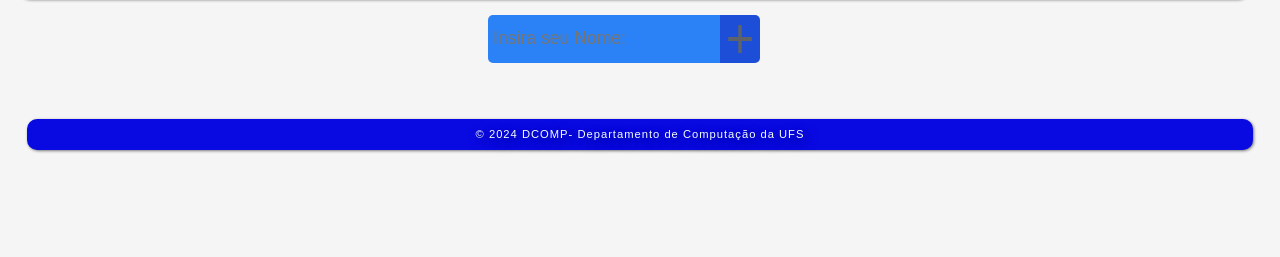
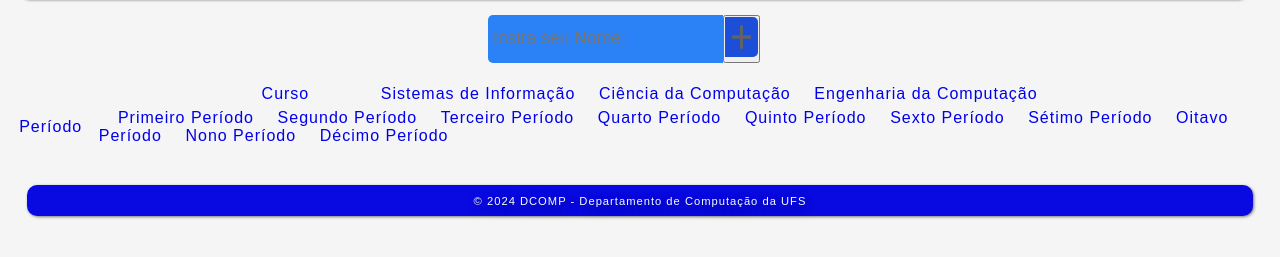
Before and after one commit to wanessasanttos/atividade_end, a plain HTML site: page index.html in a window 1280 px wide. Shown: the part 109-366 px from the top of the page. Drawn offline with Linux system fonts and the light colour scheme.

Commit message:
versão atualizada com falha no dropdown

```diff
--- a/index.html
+++ b/index.html
@@ -10,11 +10,10 @@
     <link rel="preconnect" href="https://fonts.gstatic.com" crossorigin>
     <link href="https://fonts.googleapis.com/icon?family=Material+Icons" rel="stylesheet">
     <link href="https://fonts.googleapis.com/css2?family=PT+Sans:ital,wght@0,400;0,700;1,400;1,700&display=swap">
-     <!-- ICONE DA ABA -->
 </head>
 
-<body> <!-- CABEÇALHO -->
-    <header> <!-- MENU-->
+<body>
+    <header>
         <div class="menu">
             <ul class="topicos">
                 <li><a href="index.html">INÍCIO</a></li>
@@ -25,20 +24,114 @@
     </header>
 
     <main>
-        <!--CAIXA DE BUSCA P/ INSERIR NOME COM LOGO-->
         <div class="container">
-                <div class="busca">
-                    <input class="search-txt" type="text" name="" placeholder="Insira seu Nome:">
-                    <img src="busca.png" class="search-btn">
-                </div>
+            <div class="busca">
+                <input id="Nome" class="search-txt" type="text" placeholder="Insira seu Nome:">
+                <button type="button" id="button" onclick="Nome()"><img src="busca.png" class="search-btn"></button>
+            </div>
         </div>
+
+        <div class="select" id="curso-nav">
+            <nav>
+                <ul>
+                    <li class="dropdown">
+                        <a href="#">Curso</a>
+                        <div class="dropdown_menu">
+                            <a href="#" onclick="selecionarCurso('sistemas')">Sistemas de Informação</a>
+                            <a href="#" onclick="selecionarCurso('ciencia')">Ciência da Computação</a>
+                            <a href="#" onclick="selecionarCurso('engenharia')">Engenharia da Computação</a>
+                        </div>
+                    </li>
+                </ul>
+            </nav>
+        </div>
+
+        <div id="sistemas" class="curso" style="display: none;">
+            <p>Você cursa Sistemas de Informação.</p>
+        </div>
+
+        <div id="ciencia" class="curso" style="display: none;">
+            <p>Você cursa Ciência da Computação.</p>
+        </div>
+
+        <div id="engenharia" class="curso" style="display: none;">
+            <p>Você cursa Engenharia da Computação.</p>
+        </div>
+
+        <div class="select" id="periodo-nav">
+            <nav>
+                <ul>
+                    <li class="dropdown">
+                        <a href="#">Período</a>
+                        <div class="dropdown_menu_two">
+                            <a href="#" onclick="selecionarPeriodo('primeiro')">Primeiro Período</a>
+                            <a href="#" onclick="selecionarPeriodo('segundo')">Segundo Período</a>
+                            <a href="#" onclick="selecionarPeriodo('terceiro')">Terceiro Período</a>
+                            <a href="#" onclick="selecionarPeriodo('quarto')">Quarto Período</a>
+                            <a href="#" onclick="selecionarPeriodo('quinto')">Quinto Período</a>
+                            <a href="#" onclick="selecionarPeriodo('sexto')">Sexto Período</a>
+                            <a href="#" onclick="selecionarPeriodo('setimo')">Sétimo Período</a>
+                            <a href="#" onclick="selecionarPeriodo('oitavo')">Oitavo Período</a>
+                            <a href="#" onclick="selecionarPeriodo('nono')">Nono Período</a>
+                            <a href="#" onclick="selecionarPeriodo('decimo')">Décimo Período</a>
+                        </div>
+                    </li>
+                </ul>
+            </nav>
+        </div>
+
+        <div id="primeiro" class="periodo" style="display: none;">
+            <p>Primeiro Período</p>
+        </div>
+
+        <div id="segundo" class="periodo" style="display: none;">
+            <p>Segundo Período</p>
+        </div>
+
+        <div id="terceiro" class="periodo" style="display: none;">
+            <p>Terceiro Período</p>
+        </div>
+
+        <div id="quarto" class="periodo" style="display: none;">
+            <p>Quarto Período</p>
+        </div>
+
+        <div id="quinto" class="periodo" style="display: none;">
+            <p>Quinto Período</p>
+        </div>
+
+        <div id="sexto" class="periodo" style="display: none;">
+            <p>Sexto Período</p>
+        </div>
+
+        <div id="setimo" class="periodo" style="display: none;">
+            <p>Sétimo Período</p>
+        </div>
+
+        <div id="oitavo" class="periodo" style="display: none;">
+            <p>Oitavo Período</p>
+        </div>
+
+        <div id="nono" class="periodo" style="display: none;">
+            <p>Nono Período</p>
+        </div>
+
+        <div id="decimo" class="periodo" style="display: none;">
+            <p>Décimo Período</p>
+        </div>
+
     </main>
 
+    <span id="output"></span>
+
+    <script src="testepf2.js"></script>
 
     <footer>
         <div class="rodape">
-            <p class="texto-rodape">© 2024 DCOMP- Departamento de Computação da UFS</p>
+            <p class="texto-rodape">© 2024 DCOMP - Departamento de Computação da UFS</p>
         </div>
     </footer>
 
+</body>
+
 </html>
```
